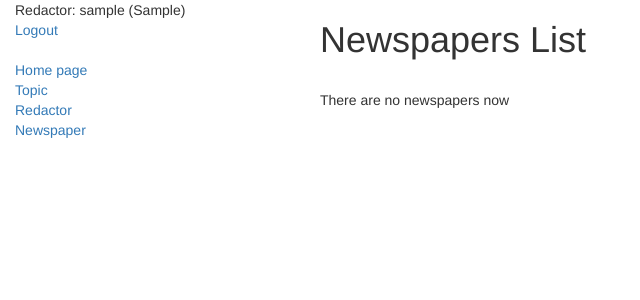
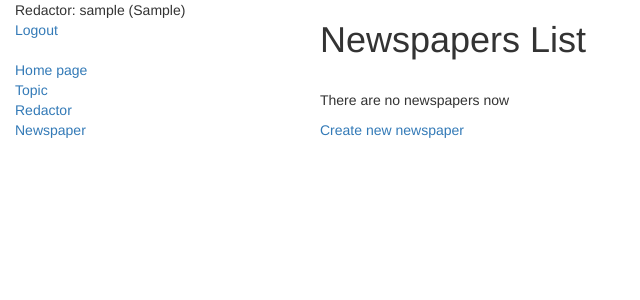
Before and after one commit to muhactive/newspaper-agency, a Django app: page /newspapers/ in a window 1280 px wide. Shown: the top 300 px of the page, without its empty margins (0-640 px from the left). Run offline with Django 3.2, Linux system fonts and the light colour scheme; the visitor is signed in with stand-in values (Sample User, id 1); data that the repository does not hold is empty; some libraries are stand-ins or nearby versions.

Commit message:
add link in newspaper_list to newspaper_form

```diff
--- a/templates/newspaper/newspaper_list.html
+++ b/templates/newspaper/newspaper_list.html
@@ -12,4 +12,5 @@
   {% empty %}
     <p>There are no newspapers now</p>
   {% endfor %}
+  <p><a href="{% url 'newspaper:newspaper-create' %}">Create new newspaper</a></p>
 {% endblock %}
```
